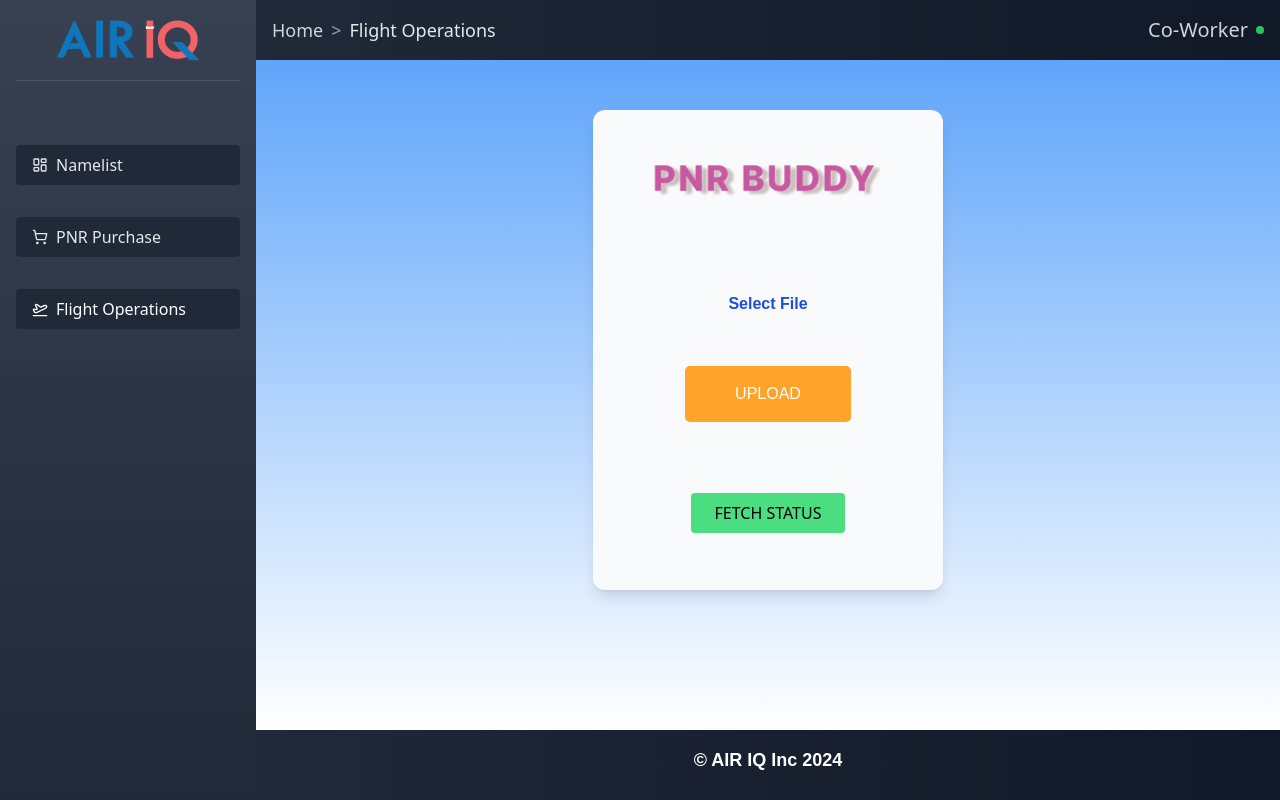
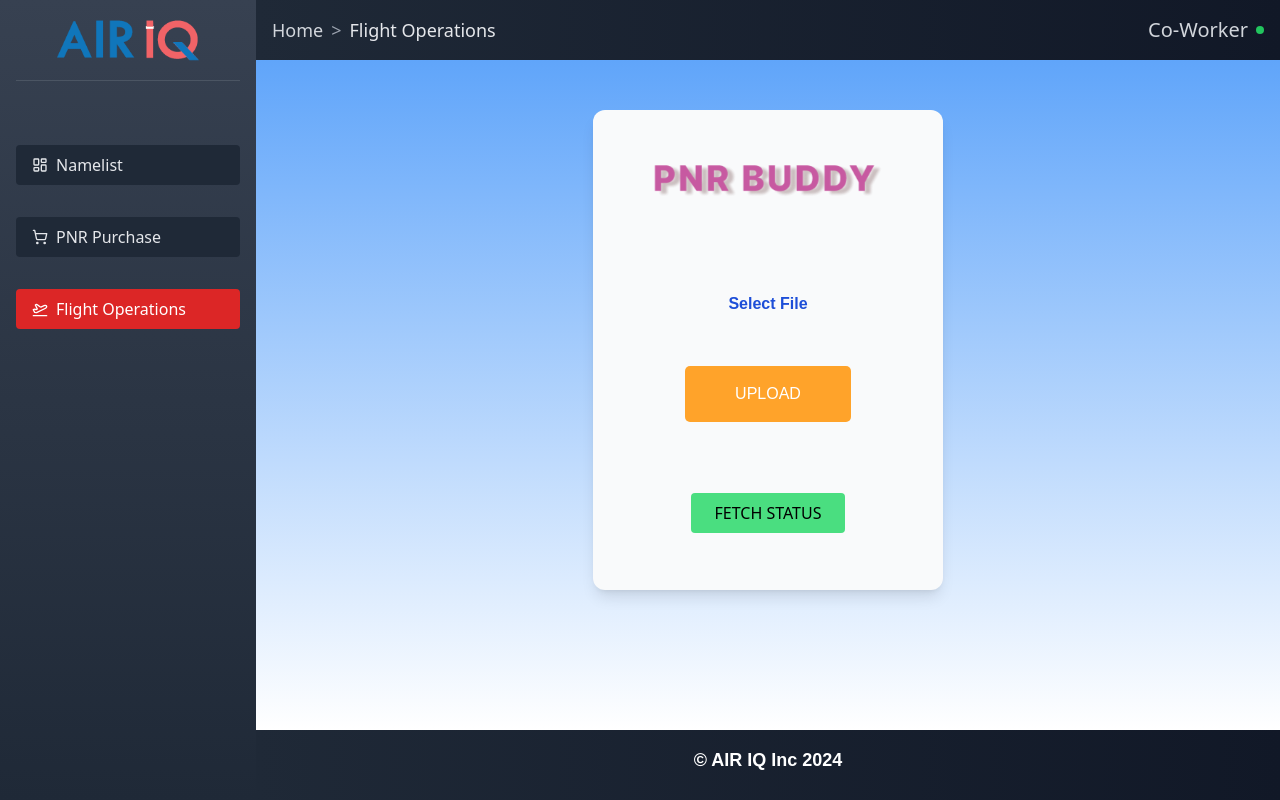
Before and after one commit to amalendu315/pnr-buddy-client, a React (Create React App) app: page /flightops in a window 1280 px wide. Built offline with nearby package versions, Linux system fonts and the light colour scheme.

Commit message:
active link update

```diff
--- a/src/components/ui/sidebar.tsx
+++ b/src/components/ui/sidebar.tsx
@@ -27,8 +27,6 @@ const Sidebar = () => {
     <aside className="w-1/5 bg-gradient-to-b from-gray-700 to-gray-800 p-4 text-gray-200">
       <div className="flex justify-center items-center">
         <Link to="/">
-          {" "}
-          {/* Use Link from react-router-dom */}
           <img src="/assets/logo.png" alt="AIR IQ Logo" className="h-12" />
         </Link>
       </div>
@@ -42,7 +40,7 @@ const Sidebar = () => {
                 className={`flex items-center gap-2 px-4 py-2 rounded bg-gray-800 hover:bg-gray-600 transition-colors duration-200 cursor-pointer
                            ${
                              pathname === link.href
-                               ? "bg-gray-600 text-white"
+                               ? "bg-red-600 text-white"
                                : ""
                            }`}
               >
```
Also changed, not shown: src/components/StatusUpload.tsx (+0 -23 lines), 10 other files (tests, documents, lock files or other folders).
